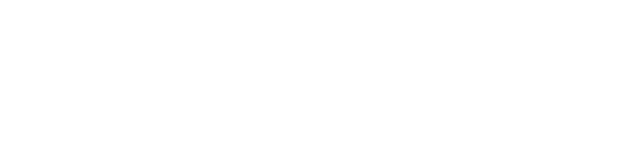
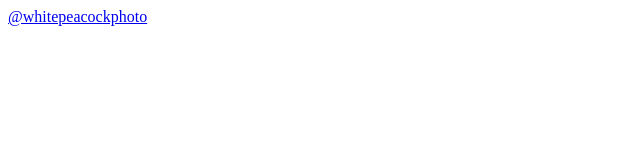
Before and after one commit to HaDeveloperOrganization/WhitePeacock, a plain HTML site: page index.html in a window 1280 px wide. Shown: the whole page, without its empty margins (0-640 px from the left). Drawn offline with Linux system fonts and the light colour scheme.

Commit message:
made divs

```diff
--- a/index.html
+++ b/index.html
@@ -6,6 +6,16 @@
     <title>White Peacock</title>
 </head>
 <body>
+    <div class="container">
+        <div class="box">
+            <div class="logo"></div>
+            <div class="brand">
+                <span class="insta"><i class="fab fa-instagram"></i>
+                     <a href="https://www.instagram.com/whitepeacockphoto/">@whitepeacockphoto</a></span>
+                <div class="gallery"></div>
+            </div>
+        </div>
+    </div>
 
 </body>
 </html>
```
